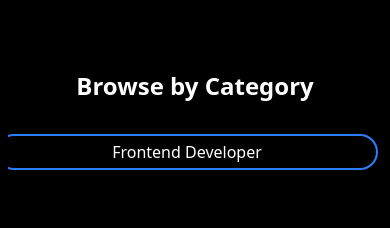
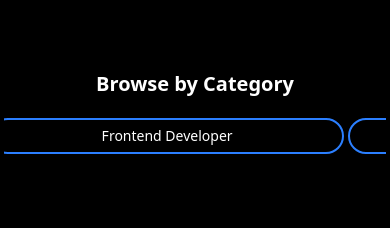
Before and after one commit to rajat3154/Jobs-Interns-Hub, a React (Vite) app in the folder frontend/: page / in a window 390 px wide. Shown: the part 608-836 px from the top of the page. Built offline with nearby package versions, Linux system fonts and the light colour scheme; no server answers.

Commit message:
Jobs-Interns-Hub

```diff
--- a/frontend/src/components/CategoryCarousel.jsx
+++ b/frontend/src/components/CategoryCarousel.jsx
@@ -20,33 +20,33 @@ const category = [
 const CategoryCarousel = ({ setQuery }) => {
   return (
     <div className="bg-black text-white text-center ">
-      <div className="container mx-auto text-center px-2 sm:px-4">
-        <h2 className="text-2xl sm:text-3xl font-bold mb-6 sm:mb-8">Browse by Category</h2>
+      <div className="container mx-auto text-center px-1 xs:px-2 sm:px-4">
+        <h2 className="text-xl xs:text-2xl sm:text-3xl font-bold mb-4 xs:mb-6 sm:mb-8">Browse by Category</h2>
 
-        <div className="w-full">
+        <div className="w-full relative">
           <Carousel className="w-full max-w-full sm:max-w-3xl mx-auto">
             <CarouselContent>
               {category.map((cat, index) => (
                 <CarouselItem
                   key={index}
-                  className="basis-full xs:basis-2/3 sm:basis-1/2 lg:basis-1/3 px-1 sm:px-3 py-2 sm:py-4"
+                  className="basis-[90%] xs:basis-2/3 sm:basis-1/2 lg:basis-1/3 px-0.5 xs:px-1 sm:px-3 py-1 xs:py-2 sm:py-4"
                 >
                   <Button
                     variant="outline"
                     onClick={() => setQuery(cat)}
-                    className="w-full py-2 sm:py-3 px-4 sm:px-6 text-base sm:text-lg rounded-full border-2 border-blue-500 text-white bg-black hover:bg-blue-500 hover:text-white transition-all cursor-pointer"
+                    className="w-full py-2 xs:py-2.5 sm:py-3 px-2 xs:px-3 sm:px-6 text-sm xs:text-base sm:text-lg rounded-full border-2 border-blue-500 text-white bg-black hover:bg-blue-500 hover:text-white transition-all cursor-pointer whitespace-nowrap"
                   >
                     {cat}
                   </Button>
                 </CarouselItem>
               ))}
             </CarouselContent>
-            <div className="absolute top-2 sm:top-4 transform -translate-y-1/2 left-[-10px] sm:left-[-20px] px-1 sm:px-2 cursor-pointer">
-              <CarouselPrevious className="bg-blue-500 text-white p-2 sm:p-3 rounded-full cursor-pointer" />
+            <div className="absolute top-1/2 -translate-y-1/2 left-0 xs:left-[-10px] sm:left-[-20px] z-10 px-0.5 xs:px-1 sm:px-2 cursor-pointer">
+              <CarouselPrevious className="bg-blue-500 text-white p-2 xs:p-2.5 sm:p-3 rounded-full cursor-pointer" />
             </div>
 
-            <div className="absolute top-2.5 sm:top-5 transform -translate-y-1/2 right-0 px-1 sm:px-2 cursor-pointer">
-              <CarouselNext className="bg-blue-500 text-white p-2 sm:p-3 rounded-full cursor-pointer" />
+            <div className="absolute top-1/2 -translate-y-1/2 right-0 z-10 px-0.5 xs:px-1 sm:px-2 cursor-pointer">
+              <CarouselNext className="bg-blue-500 text-white p-2 xs:p-2.5 sm:p-3 rounded-full cursor-pointer" />
             </div>
           </Carousel>
         </div>
```
